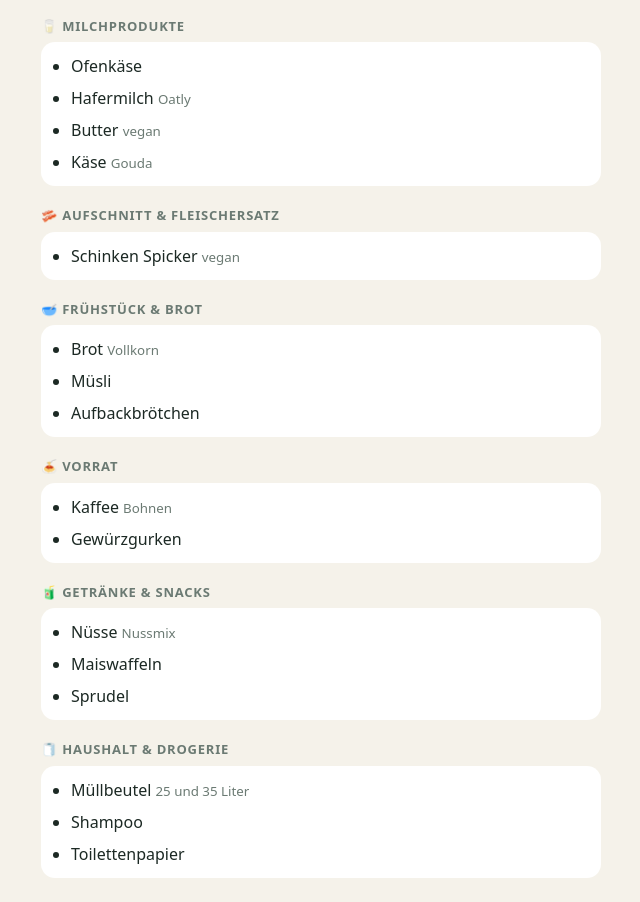
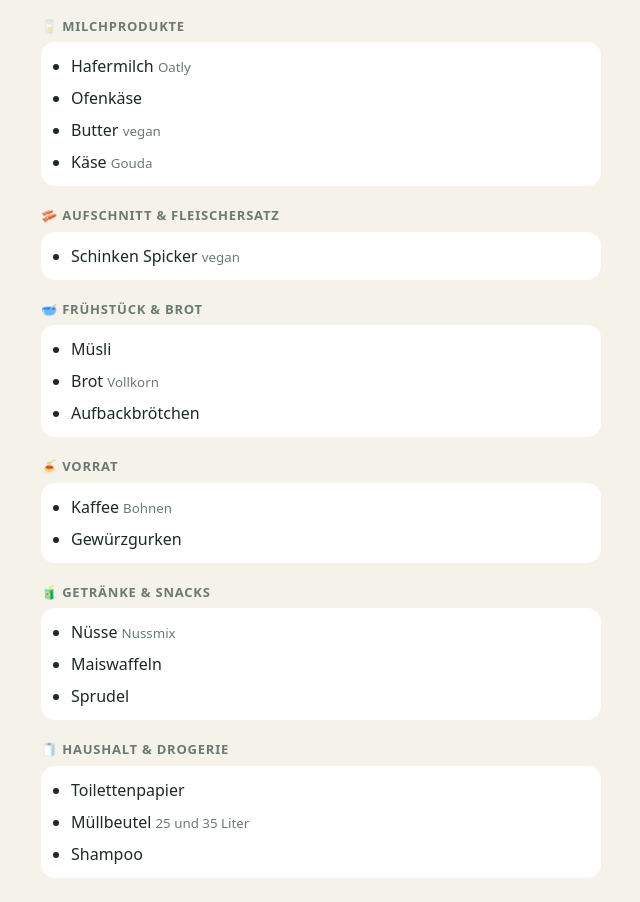
Before and after one commit to pjatzkowski/bringPlus, a plain HTML site: page listen/woche-ohne-kinder.html in a window 1280 px wide. Shown: the part 347-1249 px from the top of the page, without its empty margins (319-959 px from the left). Drawn offline with Linux system fonts and the light colour scheme.

Commit message:
bring+: Bring-Seite Woche ohne Kinder

```diff
--- a/listen/woche-ohne-kinder.html
+++ b/listen/woche-ohne-kinder.html
@@ -5,7 +5,7 @@
 <meta property="og:title" content="Woche ohne Kinder"><meta property="og:type" content="article">
 <meta property="og:image" content="https://pjatzkowski.github.io/bringPlus/icon-512.png"><meta property="og:url" content="https://pjatzkowski.github.io/bringPlus/listen/woche-ohne-kinder.html">
 <link rel="canonical" href="https://pjatzkowski.github.io/bringPlus/listen/woche-ohne-kinder.html">
-<script type="application/ld+json">{"@context":"https://schema.org","@type":"Recipe","name":"Woche ohne Kinder","url":"https://pjatzkowski.github.io/bringPlus/listen/woche-ohne-kinder.html","author":{"@type":"Person","name":"bring+"},"publisher":{"@type":"Organization","name":"bring+"},"description":"Einkaufsvorlage aus bring+: Woche ohne Kinder","image":["https://pjatzkowski.github.io/bringPlus/icon-512.png"],"recipeCategory":"Einkaufsliste","recipeYield":"1","prepTime":"PT5M","totalTime":"PT5M","recipeIngredient":["Tomätchen","Äpfel (Elstar oder Pink Lady)","Salat","Ofenkäse","Hafermilch (Oatly)","Butter (vegan)","Käse (Gouda)","Schinken Spicker (vegan)","Brot (Vollkorn)","Müsli","Aufbackbrötchen","Kaffee (Bohnen)","Gewürzgurken","Nüsse (Nussmix)","Maiswaffeln","Sprudel","Müllbeutel (25 und 35 Liter)","Shampoo","Toilettenpapier"],"recipeInstructions":[{"@type":"HowToStep","text":"Alle Artikel einkaufen."}]}</script>
+<script type="application/ld+json">{"@context":"https://schema.org","@type":"Recipe","name":"Woche ohne Kinder","url":"https://pjatzkowski.github.io/bringPlus/listen/woche-ohne-kinder.html","author":{"@type":"Person","name":"bring+"},"publisher":{"@type":"Organization","name":"bring+"},"description":"Einkaufsvorlage aus bring+: Woche ohne Kinder","image":["https://pjatzkowski.github.io/bringPlus/icon-512.png"],"recipeCategory":"Einkaufsliste","recipeYield":"1","prepTime":"PT5M","totalTime":"PT5M","recipeIngredient":["Tomätchen","Äpfel (Elstar oder Pink Lady)","Salat","Hafermilch (Oatly)","Ofenkäse","Butter (vegan)","Käse (Gouda)","Schinken Spicker (vegan)","Müsli","Brot (Vollkorn)","Aufbackbrötchen","Kaffee (Bohnen)","Gewürzgurken","Nüsse (Nussmix)","Maiswaffeln","Sprudel","Toilettenpapier","Müllbeutel (25 und 35 Liter)","Shampoo"],"recipeInstructions":[{"@type":"HowToStep","text":"Alle Artikel einkaufen."}]}</script>
 <style>body{font:16px/1.5 system-ui,sans-serif;max-width:560px;margin:24px auto;padding:0 16px;background:#f5f2ea;color:#1c2924}
 h1{margin:0 0 4px}h2{font-size:13px;text-transform:uppercase;letter-spacing:.06em;color:#6b7a73;margin:20px 0 6px}
 ul{background:#fff;border-radius:14px;padding:8px 8px 8px 30px;margin:0}li{padding:4px 0}small{color:#6b7a73}</style>
@@ -13,10 +13,10 @@ ul{background:#fff;border-radius:14px;padding:8px 8px 8px 30px;margin:0}li{paddi
 <h1>🥂 Woche ohne Kinder</h1><p><small>Einkaufsvorlage aus bring+ · 19 Artikel</small></p>
 <img src="https://pjatzkowski.github.io/bringPlus/icon-512.png" alt="" width="64" height="64" style="border-radius:14px">
 <h2>🍎 Obst &amp; Gemüse</h2><ul><li>Tomätchen</li><li>Äpfel <small>Elstar oder Pink Lady</small></li><li>Salat</li></ul>
-<h2>🥛 Milchprodukte</h2><ul><li>Ofenkäse</li><li>Hafermilch <small>Oatly</small></li><li>Butter <small>vegan</small></li><li>Käse <small>Gouda</small></li></ul>
+<h2>🥛 Milchprodukte</h2><ul><li>Hafermilch <small>Oatly</small></li><li>Ofenkäse</li><li>Butter <small>vegan</small></li><li>Käse <small>Gouda</small></li></ul>
 <h2>🥓 Aufschnitt &amp; Fleischersatz</h2><ul><li>Schinken Spicker <small>vegan</small></li></ul>
-<h2>🥣 Frühstück &amp; Brot</h2><ul><li>Brot <small>Vollkorn</small></li><li>Müsli</li><li>Aufbackbrötchen</li></ul>
+<h2>🥣 Frühstück &amp; Brot</h2><ul><li>Müsli</li><li>Brot <small>Vollkorn</small></li><li>Aufbackbrötchen</li></ul>
 <h2>🍝 Vorrat</h2><ul><li>Kaffee <small>Bohnen</small></li><li>Gewürzgurken</li></ul>
 <h2>🧃 Getränke &amp; Snacks</h2><ul><li>Nüsse <small>Nussmix</small></li><li>Maiswaffeln</li><li>Sprudel</li></ul>
-<h2>🧻 Haushalt &amp; Drogerie</h2><ul><li>Müllbeutel <small>25 und 35 Liter</small></li><li>Shampoo</li><li>Toilettenpapier</li></ul>
+<h2>🧻 Haushalt &amp; Drogerie</h2><ul><li>Toilettenpapier</li><li>Müllbeutel <small>25 und 35 Liter</small></li><li>Shampoo</li></ul>
 </article></body></html>
```
